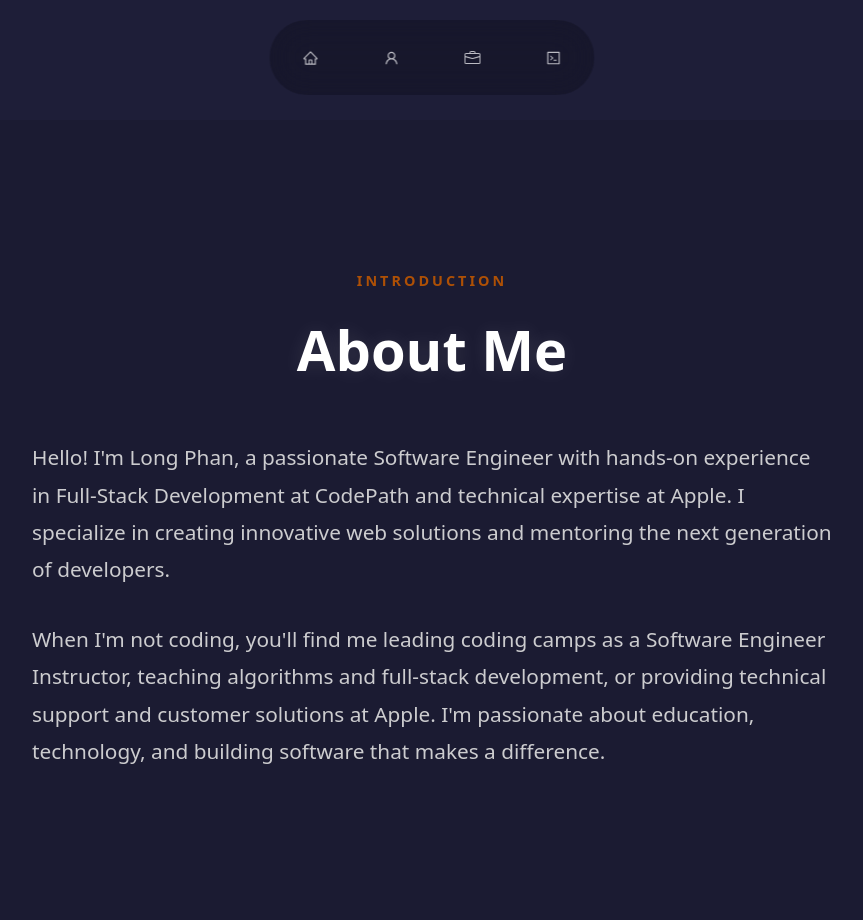
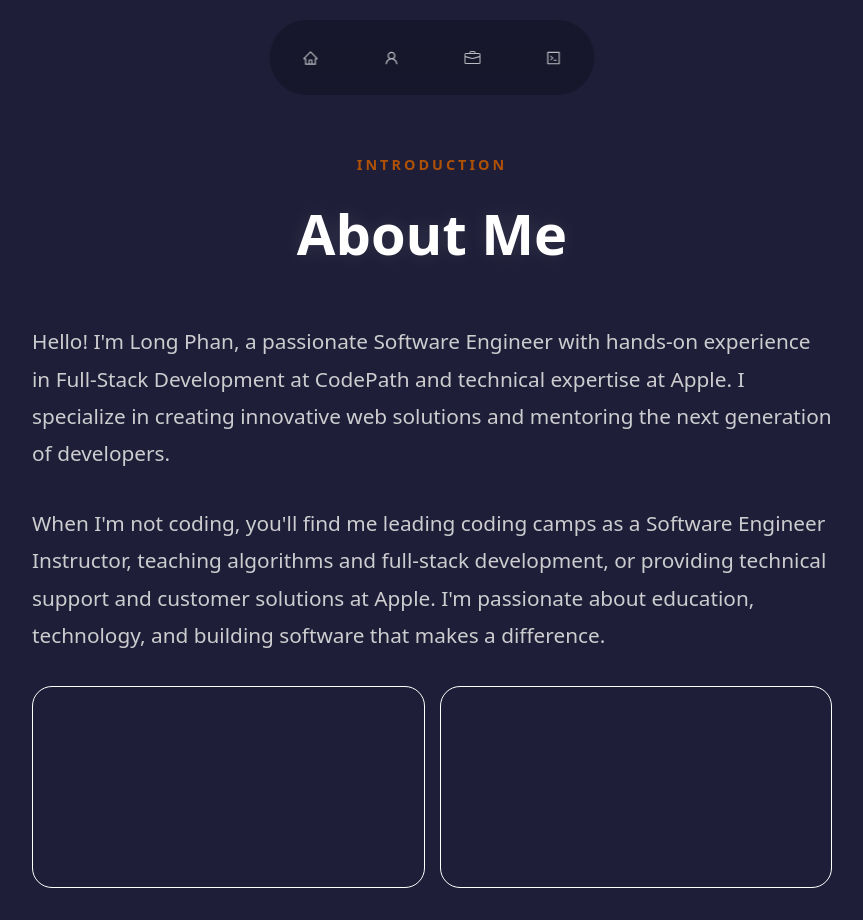
Before and after one commit to longphan12/Portfolio-v2, a React (Vite) app: page / in a window 1280 px wide. Shown: the part 680-1600 px from the top of the page, without its empty margins (208-1071 px from the left). Built offline with nearby package versions, Linux system fonts and the light colour scheme.

Commit message:
minor fix

```diff
--- a/src/App.tsx
+++ b/src/App.tsx
@@ -12,7 +12,7 @@ function App() {
 
   useEffect(() => {
       const handleMouseMove = (e: MouseEvent) => {
-          setMousePos({x: e.clientX, y: e.clientY})
+          setMousePos({x: e.pageX, y: e.pageY}) // could do clienX + window.scrollX, clientY + window.scrollY
       };
       window.addEventListener('mousemove', handleMouseMove)
       return () => {
--- a/src/components/About/About.module.css
+++ b/src/components/About/About.module.css
@@ -5,12 +5,33 @@
     justify-content: center;
     min-height: 100vh;
     width: 100%;
-    background-color: rgba(0, 0, 0, 0.1);
+    animation: elegantFadeIn 1.2s ease-out;
 }
 
 .title {
     text-align: center;
     margin-bottom: 3rem;
+}
+
+.boxes {
+    display: flex;
+    justify-content: center;
+    height: 200px;
+    gap: 15px;
+}
+
+.skills {
+    width: 50%;
+    border: 1px solid #fff;
+    height: 100%;
+    border-radius: 20px;
+}
+
+.education {
+    width: 50%;
+    border: 1px solid #fff;
+    height: 100%;
+    border-radius: 20px;
 }
 
 .introduction {
@@ -32,8 +53,8 @@
 }
 
 .descriptionContainer {
+    width: 100%;
     max-width: 800px;
-    width: 100%;
 }
 
 .description {
@@ -71,10 +92,12 @@
     }
 }
 
-/* Optional: Add some animations */
-.aboutContainer {
-    animation: elegantFadeIn 1.2s ease-out;
+@media (max-width: 1024px) {
+    .descriptionContainer {
+        max-width: 600px;
+    }
 }
+
 
 @keyframes elegantFadeIn {
     from {
--- a/src/components/About/About.tsx
+++ b/src/components/About/About.tsx
@@ -8,7 +8,7 @@ export default function About() {
                 <h2 className={styles.aboutMe}>About Me</h2>
             </div>
             <div className={styles.descriptionContainer}>
-            <p className={styles.description}>
+                <p className={styles.description}>
                     Hello! I'm Long Phan, a passionate Software Engineer with hands-on experience in
                     Full-Stack Development at CodePath and technical expertise at Apple. I specialize
                     in creating innovative web solutions and mentoring the next generation of developers.
@@ -19,11 +19,12 @@ export default function About() {
                     customer solutions at Apple. I'm passionate about education, technology, and building
                     software that makes a difference.
                 </p>
+                <div className={styles.boxes}>
+                    <div className={styles.education}></div>
+                    <div className={styles.skills}></div>
+                </div>
             </div>
-            <div className={styles.boxes}>
-                <div className={styles.education}></div>
-                <div className={styles.skills}></div>
-            </div>
+
         </div>
     )
 }
```
